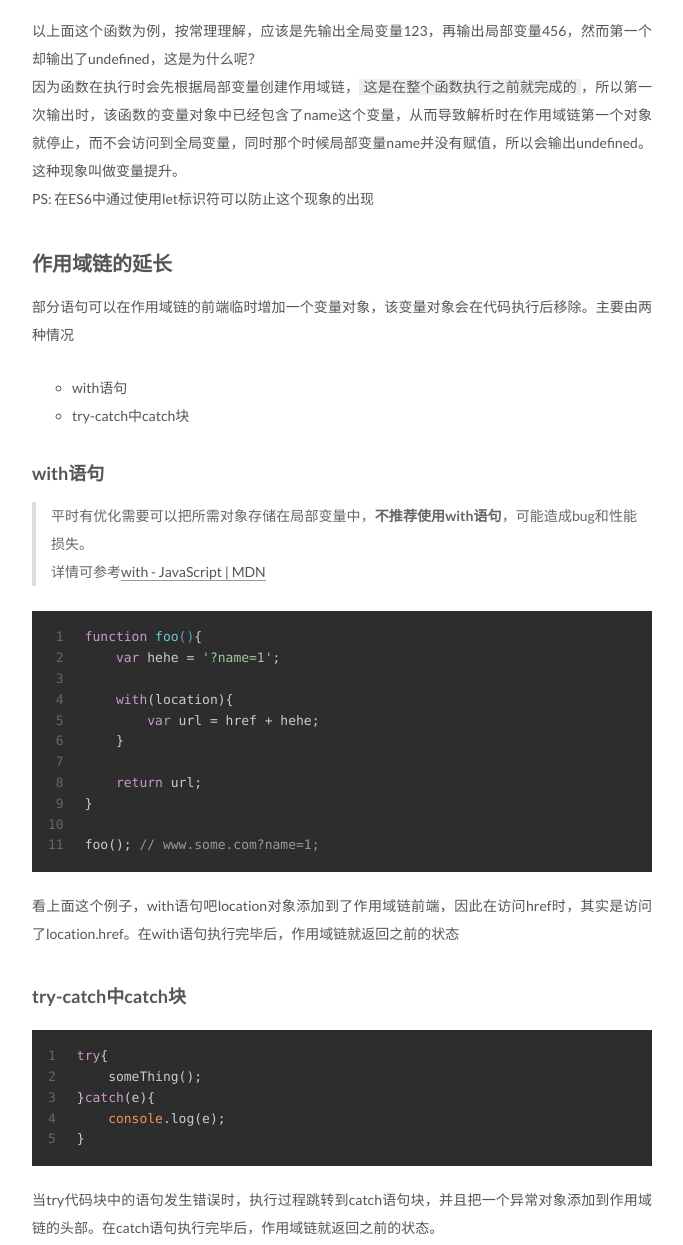
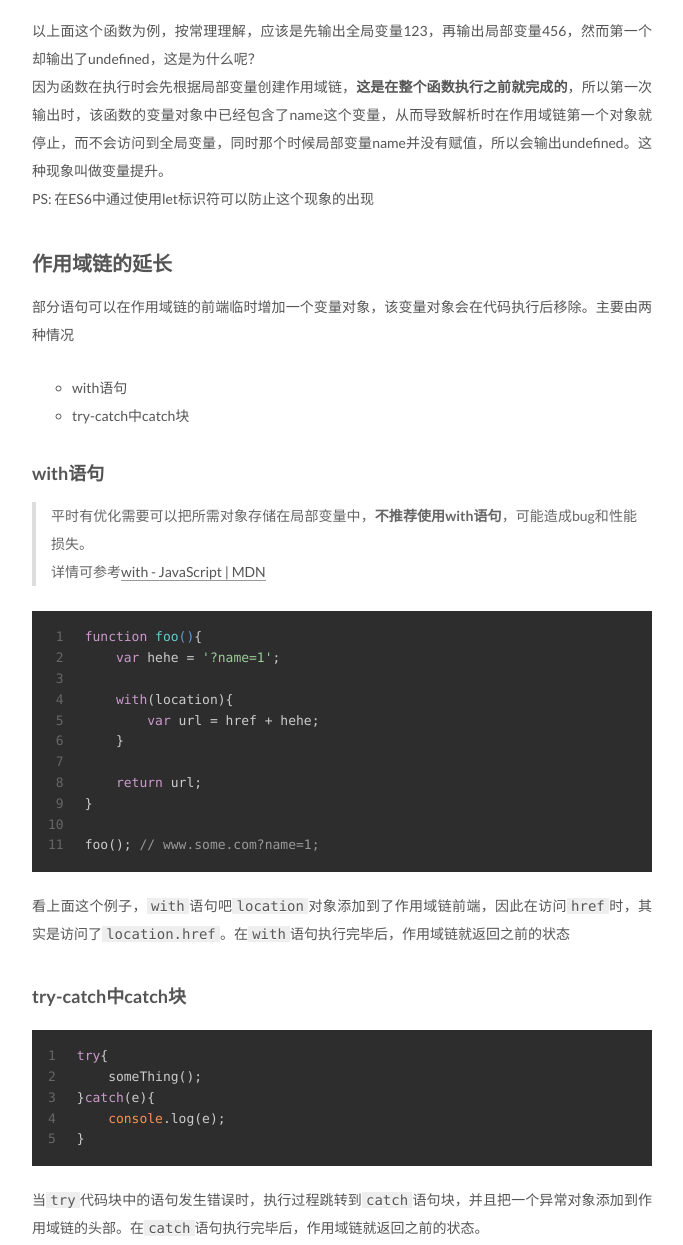
Before and after one commit to Orange-C/Orange-C.github.io, a plain HTML site: page 2016/03/21/javascript-scope/index.html in a window 1280 px wide. Shown: the part 2020-3265 px from the top of the page, without its empty margins (428-1111 px from the left). Drawn offline with Linux system fonts and the light colour scheme; a script that the page names is missing.

Commit message:
Site updated: 2016-03-21 22:02:30

```diff
--- a/2016/03/21/javascript-scope/index.html
+++ b/2016/03/21/javascript-scope/index.html
@@ -65,7 +65,7 @@ JavaScript中的作用域每一种语言都有作用域的概念，所谓作用
 <meta property="og:site_name" content="Oraaange">
 <meta property="og:description" content="前言作用域链，闭包，原型链算是JavaScript中比较有特色的三个知识点。我会分三篇文章讲讲我对于这三个东西的理解。
 JavaScript中的作用域每一种语言都有作用域的概念，所谓作用域就是变量与函数的可用范围，确定了变量与函数的可见性和生命周期。JavaScript中有两种作用域，全局作用域和局部作用域">
-<meta property="og:updated_time" content="2016-03-21T13:27:34.816Z">
+<meta property="og:updated_time" content="2016-03-21T13:42:45.873Z">
 <meta name="twitter:card" content="summary">
 <meta name="twitter:title" content="谈谈JavaScript的作用域链">
 <meta name="twitter:description" content="前言作用域链，闭包，原型链算是JavaScript中比较有特色的三个知识点。我会分三篇文章讲讲我对于这三个东西的理解。
@@ -259,7 +259,7 @@ JavaScript中的作用域每一种语言都有作用域的概念，所谓作用
 <p>以上面这个函数为例，执行<code>foo</code>函数时，函数作用域链前端首先是该函数的变量对象，里面包含了局部变量<code>hehe</code>、<code>lala</code>以及对应的值，而<code>bar</code>为什么不在呢？因为它是未定义的，所以它直接被添加到全局环境的变量对象里面，也就是<code>foo</code>函数作用域链的第二个对象里面。<br>PS: 可见未定义变量会污染全局环境，所以声明变量不要漏掉<code>var</code></p>
 <h3 id="作用域链的作用"><a href="#作用域链的作用" class="headerlink" title="作用域链的作用"></a>作用域链的作用</h3><p>作用域链的目的是保证当前执行环境对可访问的变量和函数的有序访问。<br>具体实现就是：函数内部标识符解析时会沿着作用域链一级一级地搜索。搜索过程始终从作用域链前端开始，直到最后一个对象即全局变量对象为止，如果找不到的话，会导致Error。<br>这样就可以保证内部变量的优先级始终大于外部变量</p>
 <h3 id="作用域链带来的变量提升问题"><a href="#作用域链带来的变量提升问题" class="headerlink" title="作用域链带来的变量提升问题"></a>作用域链带来的变量提升问题</h3><figure class="highlight javascript"><table><tr><td class="gutter"><pre><span class="line">1</span><br><span class="line">2</span><br><span class="line">3</span><br><span class="line">4</span><br><span class="line">5</span><br><span class="line">6</span><br><span class="line">7</span><br><span class="line">8</span><br><span class="line">9</span><br><span class="line">10</span><br></pre></td><td class="code"><pre><span class="line"><span class="keyword">var</span> name = <span class="string">'123'</span>;</span><br><span class="line"><span class="function"><span class="keyword">function</span> <span class="title">foo</span>(<span class="params"></span>)</span>&#123;</span><br><span class="line">    <span class="built_in">console</span>.log(name);</span><br><span class="line"></span><br><span class="line">    <span class="keyword">var</span> name = <span class="string">'456'</span>;</span><br><span class="line">    <span class="built_in">console</span>.log(name);</span><br><span class="line">&#125;</span><br><span class="line"></span><br><span class="line">foo(); <span class="comment">// undefined</span></span><br><span class="line">       <span class="comment">// 456</span></span><br></pre></td></tr></table></figure>
-<p>以上面这个函数为例，按常理理解，应该是先输出全局变量123，再输出局部变量456，然而第一个却输出了undefined，这是为什么呢？<br>因为函数在执行时会先根据局部变量创建作用域链，<code>这是在整个函数执行之前就完成的</code>，所以第一次输出时，该函数的变量对象中已经包含了name这个变量，从而导致解析时在作用域链第一个对象就停止，而不会访问到全局变量，同时那个时候局部变量name并没有赋值，所以会输出undefined。这种现象叫做变量提升。<br>PS: 在ES6中通过使用let标识符可以防止这个现象的出现</p>
+<p>以上面这个函数为例，按常理理解，应该是先输出全局变量123，再输出局部变量456，然而第一个却输出了undefined，这是为什么呢？<br>因为函数在执行时会先根据局部变量创建作用域链，<strong>这是在整个函数执行之前就完成的</strong>，所以第一次输出时，该函数的变量对象中已经包含了name这个变量，从而导致解析时在作用域链第一个对象就停止，而不会访问到全局变量，同时那个时候局部变量name并没有赋值，所以会输出undefined。这种现象叫做变量提升。<br>PS: 在ES6中通过使用let标识符可以防止这个现象的出现</p>
 <h2 id="作用域链的延长"><a href="#作用域链的延长" class="headerlink" title="作用域链的延长"></a>作用域链的延长</h2><p>部分语句可以在作用域链的前端临时增加一个变量对象，该变量对象会在代码执行后移除。主要由两种情况</p>
 <ul>
 <li>with语句</li>
@@ -269,9 +269,9 @@ JavaScript中的作用域每一种语言都有作用域的概念，所谓作用
 <p>平时有优化需要可以把所需对象存储在局部变量中，<strong>不推荐使用with语句</strong>，可能造成bug和性能损失。<br>详情可参考<a href="https://developer.mozilla.org/zh-CN/docs/Web/JavaScript/Reference/Statements/with" target="_blank" rel="external">with - JavaScript | MDN</a></p>
 </blockquote>
 <figure class="highlight javascript"><table><tr><td class="gutter"><pre><span class="line">1</span><br><span class="line">2</span><br><span class="line">3</span><br><span class="line">4</span><br><span class="line">5</span><br><span class="line">6</span><br><span class="line">7</span><br><span class="line">8</span><br><span class="line">9</span><br><span class="line">10</span><br><span class="line">11</span><br></pre></td><td class="code"><pre><span class="line"><span class="function"><span class="keyword">function</span> <span class="title">foo</span>(<span class="params"></span>)</span>&#123;</span><br><span class="line">    <span class="keyword">var</span> hehe = <span class="string">'?name=1'</span>;</span><br><span class="line"></span><br><span class="line">    <span class="keyword">with</span>(location)&#123;</span><br><span class="line">        <span class="keyword">var</span> url = href + hehe;</span><br><span class="line">    &#125;</span><br><span class="line"></span><br><span class="line">    <span class="keyword">return</span> url;</span><br><span class="line">&#125;</span><br><span class="line"></span><br><span class="line">foo(); <span class="comment">// www.some.com?name=1;</span></span><br></pre></td></tr></table></figure>
-<p>看上面这个例子，with语句吧location对象添加到了作用域链前端，因此在访问href时，其实是访问了location.href。在with语句执行完毕后，作用域链就返回之前的状态</p>
+<p>看上面这个例子，<code>with</code>语句吧<code>location</code>对象添加到了作用域链前端，因此在访问<code>href</code>时，其实是访问了<code>location.href</code>。在<code>with</code>语句执行完毕后，作用域链就返回之前的状态</p>
 <h3 id="try-catch中catch块"><a href="#try-catch中catch块" class="headerlink" title="try-catch中catch块"></a>try-catch中catch块</h3><figure class="highlight javascript"><table><tr><td class="gutter"><pre><span class="line">1</span><br><span class="line">2</span><br><span class="line">3</span><br><span class="line">4</span><br><span class="line">5</span><br></pre></td><td class="code"><pre><span class="line"><span class="keyword">try</span>&#123;</span><br><span class="line">    someThing();</span><br><span class="line">&#125;<span class="keyword">catch</span>(e)&#123;</span><br><span class="line">    <span class="built_in">console</span>.log(e);</span><br><span class="line">&#125;</span><br></pre></td></tr></table></figure>
-<p>当try代码块中的语句发生错误时，执行过程跳转到catch语句块，并且把一个异常对象添加到作用域链的头部。在catch语句执行完毕后，作用域链就返回之前的状态。</p>
+<p>当<code>try</code>代码块中的语句发生错误时，执行过程跳转到<code>catch</code>语句块，并且把一个异常对象添加到作用域链的头部。在<code>catch</code>语句执行完毕后，作用域链就返回之前的状态。</p>
 <p>PS: 可以选择把错误处理委托给一个函数。这样的话只执行一条语句，并且没有访问局部变量，对性能的影响就比较小。</p>
 <figure class="highlight javascript"><table><tr><td class="gutter"><pre><span class="line">1</span><br><span class="line">2</span><br><span class="line">3</span><br><span class="line">4</span><br><span class="line">5</span><br></pre></td><td class="code"><pre><span class="line"><span class="keyword">try</span>&#123;</span><br><span class="line">    someThing();</span><br><span class="line">&#125;<span class="keyword">catch</span>(e)&#123;</span><br><span class="line">    handleError(e);</span><br><span class="line">&#125;</span><br></pre></td></tr></table></figure>
 <h2 id="参考"><a href="#参考" class="headerlink" title="参考"></a>参考</h2><ul>
--- a/css/main.css
+++ b/css/main.css
@@ -1547,7 +1547,7 @@ pre .javascript .function {
   width: 4px;
   height: 4px;
   border-radius: 50%;
-  background: #e74437;
+  background: #ff50fa;
 }
 .links-of-blogroll {
   font-size: 13px;
```
Also changed, not shown: favicon.ico (added).
